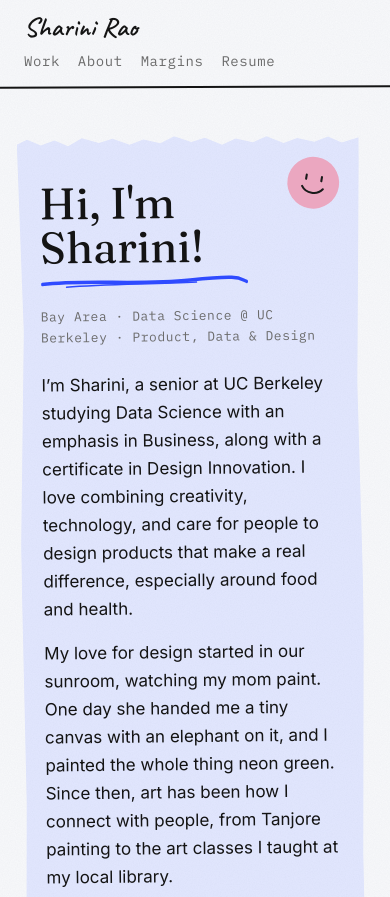
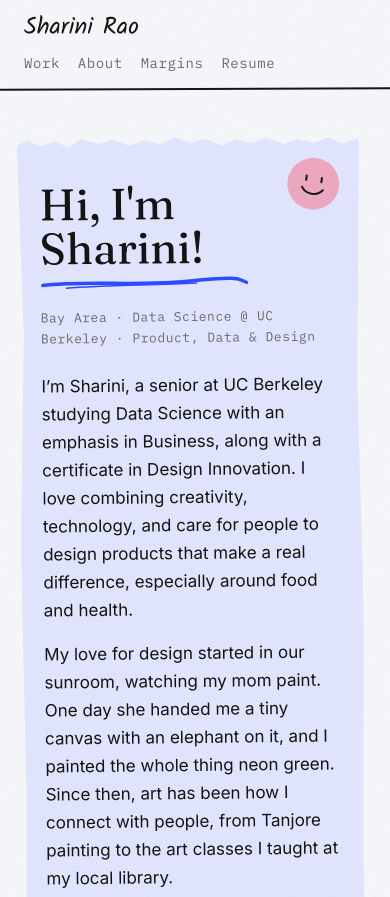
Before and after one commit to sharinimrao/Sharini.com, a plain HTML site: page index.html in a window 390 px wide. Shown: the top 897 px of the page. Drawn offline with Linux system fonts and the light colour scheme.

Commit message:
Logo: switch handwriting font from Caveat to Kalam
Co-Authored-By: Claude Opus 5.5 <noreply@anthropic.com>

```diff
--- a/assets/redesign.css
+++ b/assets/redesign.css
@@ -31,9 +31,9 @@
 
 .brand {
   font-family: var(--script);
-  font-weight: 600;
-  font-size: 30px;
-  line-height: 1;
+  font-weight: 400;
+  font-size: 26px;
+  line-height: 1.2;
   color: var(--ink);
   white-space: nowrap;
 }
@@ -515,7 +515,7 @@ a.margin-card:hover { transform: rotate(0deg) translateY(-3px); }
 @media (max-width: 560px) {
   .collage-card { padding: 44px 22px 36px; }
   .smiley-sticker { width: 56px; height: 56px; top: 20px; right: 18px; }
-  .brand { font-size: 27px; }
+  .brand { font-size: 24px; }
   .nav-links { gap: 4px 18px; }
 }
 
--- a/assets/scrapbook.css
+++ b/assets/scrapbook.css
@@ -2,7 +2,7 @@
    Shared tokens + reusable signature classes. Imported by redesign.css and style.css.
    Each signature class also lists the existing page classes it styles, so the
    markup stays untouched (e.g. `.torn-card, .hero`). */
-@import url('https://fonts.googleapis.com/css2?family=Fraunces:opsz,wght@9..144,400;9..144,500&family=Inter:wght@400;500;600&family=IBM+Plex+Mono:wght@400&family=Caveat:wght@600&display=swap');
+@import url('https://fonts.googleapis.com/css2?family=Fraunces:opsz,wght@9..144,400;9..144,500&family=Inter:wght@400;500;600&family=IBM+Plex+Mono:wght@400&family=Kalam:wght@400&display=swap');
 
 :root {
   /* white + cobalt palette (was beige + butter yellow) */
@@ -28,7 +28,7 @@
   --hand: 'Fraunces', Georgia, serif;
   --type: 'Inter', system-ui, -apple-system, sans-serif;
   --mono: 'IBM Plex Mono', ui-monospace, Menlo, monospace; /* ONLY small metadata labels + top nav */
-  --script: 'Caveat', 'Comic Sans MS', cursive; /* ONLY the name/logo in the top-left */
+  --script: 'Kalam', 'Comic Sans MS', cursive; /* ONLY the name/logo in the top-left */
 
   --max: 1180px;
   --gutter: 24px;
```
